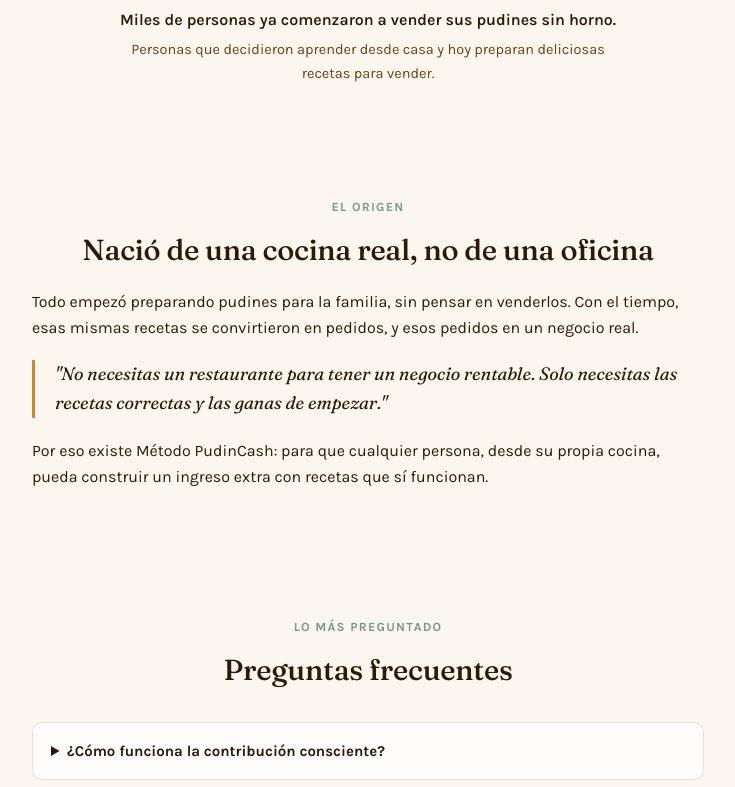
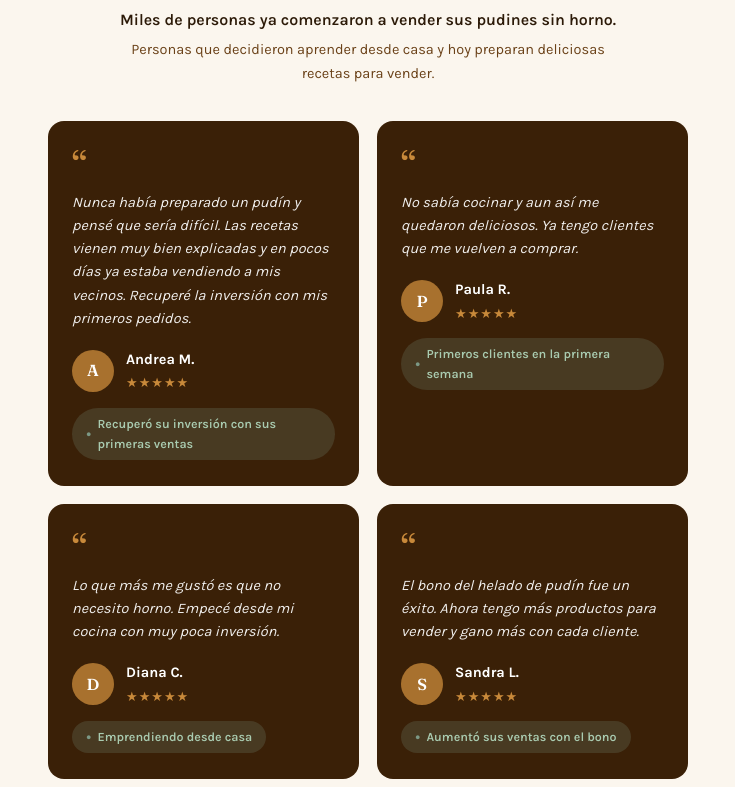
Before and after one commit to cdani4902-bot/Mundo-Facil-, a plain HTML site: page index.html in a window 1280 px wide. Shown: the part 7809-8596 px from the top of the page, without its empty margins (272-1007 px from the left). Drawn offline with Linux system fonts and the light colour scheme.

Commit message:
Agrega sección de bonos gratis y testimonios en Lo que dicen

```diff
--- a/index.html
+++ b/index.html
@@ -265,6 +265,26 @@
   .testi-subtitle{ text-align:center; font-size:16px; color:var(--ink); max-width:520px; margin: 8px auto 6px; font-weight:600; }
   .testi-desc{ text-align:center; font-size:14.5px; color:var(--ink-soft); max-width:520px; margin: 0 auto; }
 
+  .testi-grid{ display:grid; grid-template-columns: 1fr 1fr; gap:18px; max-width:640px; margin: 36px auto 0; }
+  @media(max-width:640px){ .testi-grid{ grid-template-columns: 1fr; max-width:400px; } }
+  .testi-card{
+    background: var(--cafe-deep); border-radius:16px; padding:26px 24px; color:#fff;
+  }
+  .testi-card .quote-icon{ font-family:'Fraunces',serif; font-size:34px; color: var(--gold); line-height:1; margin-bottom:10px; display:block; }
+  .testi-card .testi-text{ font-size:14.5px; line-height:1.6; color: rgba(255,255,255,0.92); margin: 0 0 18px; font-style:italic; }
+  .testi-card .testi-person{ display:flex; align-items:center; gap:12px; margin-bottom:14px; }
+  .testi-card .testi-avatar{
+    flex-shrink:0; width:42px; height:42px; border-radius:50%; background: var(--gold-deep);
+    color:#fff; display:flex; align-items:center; justify-content:center; font-family:'Fraunces',serif; font-weight:600; font-size:16px;
+  }
+  .testi-card .testi-name{ font-weight:700; font-size:14.5px; margin-bottom:2px; }
+  .testi-card .stars{ color: var(--gold); font-size:13px; letter-spacing:1px; }
+  .testi-card .testi-badge{
+    display:inline-flex; align-items:center; gap:6px; background: rgba(124,152,133,0.22); color: #A9CBB0;
+    font-size:12.5px; font-weight:600; padding:6px 14px; border-radius:100px;
+  }
+  .testi-card .testi-badge::before{ content:"●"; color: var(--sage); font-size:9px; }
+
   .quote-block{
     border-left: 3px solid var(--gold); padding-left:20px; margin: 20px 0;
     font-family:'Fraunces',serif; font-style:italic; font-size:18px; color:var(--ink);
@@ -514,6 +534,60 @@
     <span class="eyebrow-sm">Lo que dicen</span>
     <p class="testi-subtitle">Miles de personas ya comenzaron a vender sus pudines sin horno.</p>
     <p class="testi-desc">Personas que decidieron aprender desde casa y hoy preparan deliciosas recetas para vender.</p>
+
+    <div class="testi-grid">
+      <div class="testi-card">
+        <span class="quote-icon">&ldquo;</span>
+        <p class="testi-text">Nunca había preparado un pudín y pensé que sería difícil. Las recetas vienen muy bien explicadas y en pocos días ya estaba vendiendo a mis vecinos. Recuperé la inversión con mis primeros pedidos.</p>
+        <div class="testi-person">
+          <div class="testi-avatar">A</div>
+          <div>
+            <div class="testi-name">Andrea M.</div>
+            <div class="stars">★★★★★</div>
+          </div>
+        </div>
+        <span class="testi-badge">Recuperó su inversión con sus primeras ventas</span>
+      </div>
+
+      <div class="testi-card">
+        <span class="quote-icon">&ldquo;</span>
+        <p class="testi-text">No sabía cocinar y aun así me quedaron deliciosos. Ya tengo clientes que me vuelven a comprar.</p>
+        <div class="testi-person">
+          <div class="testi-avatar">P</div>
+          <div>
+            <div class="testi-name">Paula R.</div>
+            <div class="stars">★★★★★</div>
+          </div>
+        </div>
+        <span class="testi-badge">Primeros clientes en la primera semana</span>
+      </div>
+
+      <div class="testi-card">
+        <span class="quote-icon">&ldquo;</span>
+        <p class="testi-text">Lo que más me gustó es que no necesito horno. Empecé desde mi cocina con muy poca inversión.</p>
+        <div class="testi-person">
+          <div class="testi-avatar">D</div>
+          <div>
+            <div class="testi-name">Diana C.</div>
+            <div class="stars">★★★★★</div>
+          </div>
+        </div>
+        <span class="testi-badge">Emprendiendo desde casa</span>
+      </div>
+
+      <div class="testi-card">
+        <span class="quote-icon">&ldquo;</span>
+        <p class="testi-text">El bono del helado de pudín fue un éxito. Ahora tengo más productos para vender y gano más con cada cliente.</p>
+        <div class="testi-person">
+          <div class="testi-avatar">S</div>
+          <div>
+            <div class="testi-name">Sandra L.</div>
+            <div class="stars">★★★★★</div>
+          </div>
+        </div>
+        <span class="testi-badge">Aumentó sus ventas con el bono</span>
+      </div>
+    </div>
   </section>
 
   <section class="section reveal">
```
